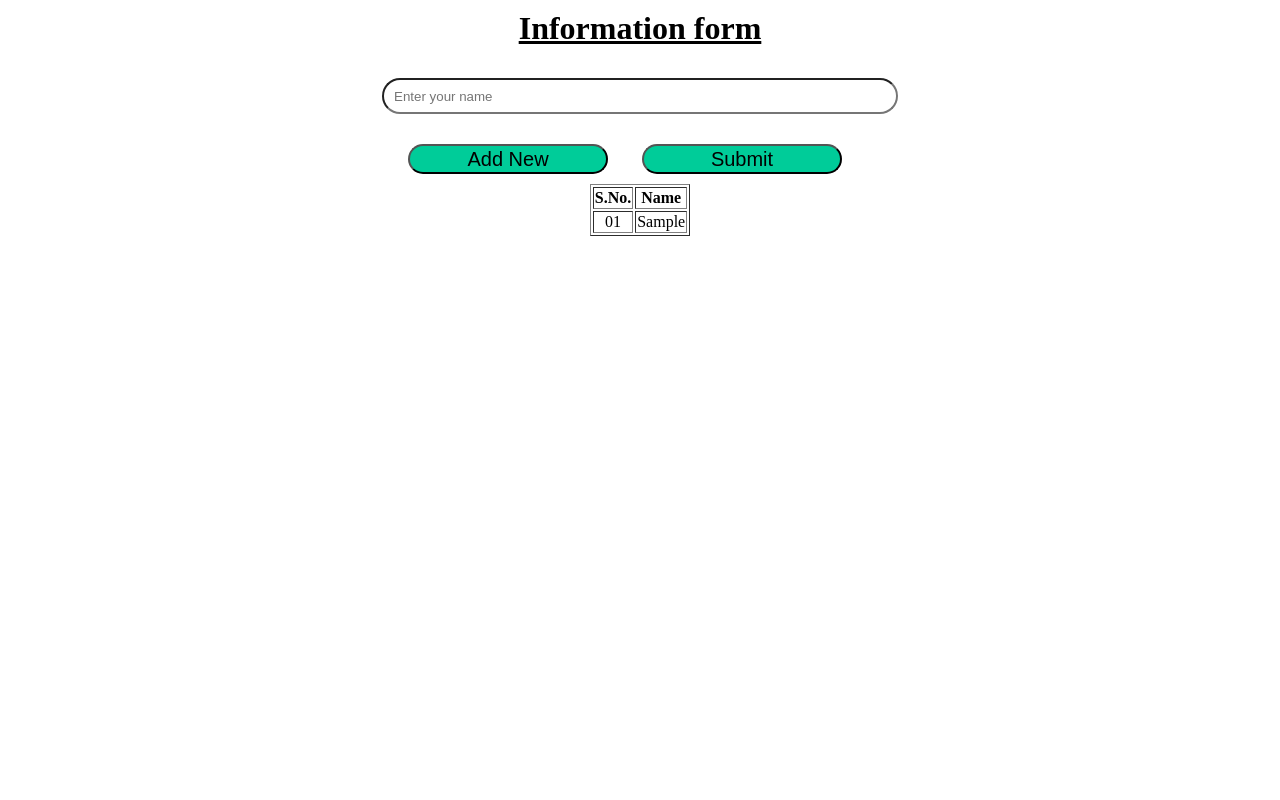
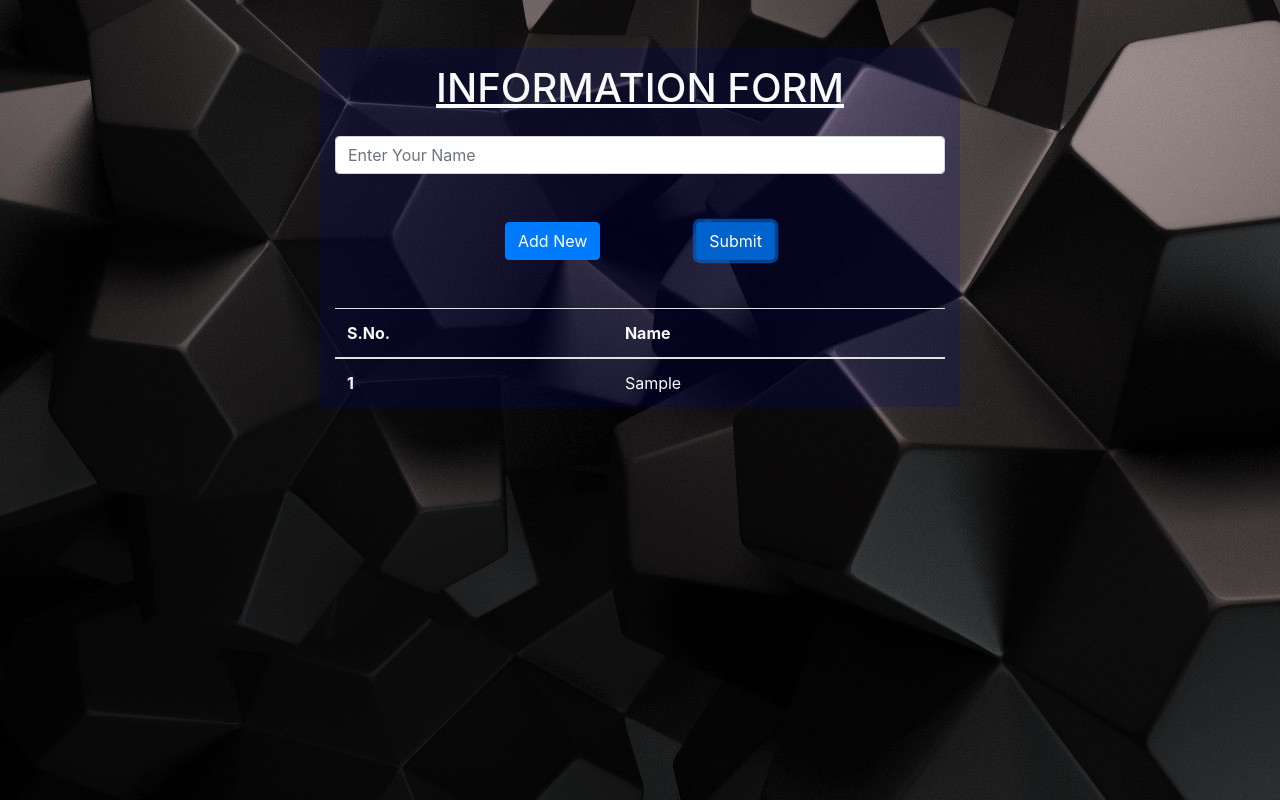
Before and after one commit to Devshree02/JQueryFirsrtAssignment, a plain HTML site: page index.html in a window 1280 px wide. Both pictures are taken after typing "Sample" into the empty fields and a click on the button "Submit". Drawn offline with nearby package versions, Linux system fonts and the light colour scheme; files whose address does not match are found by name.

Commit message:
Feedback Resolve

```diff
--- a/assests/css/custom.css
+++ b/assests/css/custom.css
@@ -1,43 +1,24 @@
-.bg-img
+body
 {
-	background-size: cover;
-	background-repeat: no-repeat;
-	text-align: center;
+	background-image: url("file:///home/devshree/Desktop/jqueryFirst/assests/images/back.jpg");
+    background-size: cover;
 }
-form
-{
+.form-back {
+	background-color: rgba(0,0,128,0.2);
+	width: 50%;
 	margin: auto;
-	width: 50%;
 }
-h1
-{
-	color: black;
+.h1-formate {
+	color: var(--light);
 	text-align: center;
 	text-decoration: underline;
-	margin-top: 10px;
 }
-input
-{
-	margin-top: 10px;
-	border-radius: 30px;
-	height:30px;
-	width: 500px;
-	padding-left: 10px;
 
+table {
+	color: var(--light);
+	visibility: hidden;
 }
-input::after
-{
-	content: "\A";
-}
-table
-{
-	margin-top: 10px;
-	margin-left: auto;
-	margin-right: auto;
-	background-color: white;
-	/*display: none;*/
-}
-button
+.buttons
 {
 	margin-top: 30px;
 	margin-right: 30px;
--- a/assests/javascript/custom.js
+++ b/assests/javascript/custom.js
@@ -1,9 +1,10 @@
 $(document).ready(function(){
+  let count=0;
 
   $("#addNewButton").click(function(){
     $("<input>").attr({
       placeholder : "Enter your name",
-      class : "nameClass"
+      class : "nameClass form-control mt-3"
     }).appendTo("#mainId");
 
   });
@@ -20,13 +21,21 @@ $(document).ready(function(){
   $("#submitButton").click(function(){
 
      // window.alert("submitButton");
+
      $(".mainClass input").each(function(index) {
       value = $(this).val();
-      markup = "<tr><td>"+index+1+"</td><td>"+value+"</td></tr>";
-      tableBody = $("table");
-      tableBody.append(markup);
+      if(value){
+        count++;
+        markup = "<tr><th>"+count+"</th><td>"+value+"</td></tr>";
+        tableBody = $("table");
+
+        tableBody.append(markup);
+        $("table").css({"visibility": "visible"});
+      }
+      else {window.alert("None value entered")}
     });
      resetForm();
+
 
    });
 
--- a/index.html
+++ b/index.html
@@ -7,29 +7,47 @@
   <link rel="stylesheet" href="assests/css/custom.css">
 
   <script src="https://ajax.googleapis.com/ajax/libs/jquery/3.5.1/jquery.min.js"></script>
+
+  <!-- bootstrap links -->
+  <link rel="stylesheet" href="https://stackpath.bootstrapcdn.com/bootstrap/4.1.3/css/bootstrap.min.css" integrity="sha384-MCw98/SFnGE8fJT3GXwEOngsV7Zt27NXFoaoApmYm81iuXoPkFOJwJ8ERdknLPMO" crossorigin="anonymous">
+
+  <script src="https://code.jquery.com/jquery-3.3.1.slim.min.js" integrity="sha384-q8i/X+965DzO0rT7abK41JStQIAqVgRVzpbzo5smXKp4YfRvH+8abtTE1Pi6jizo" crossorigin="anonymous"></script>
+  <script src="https://cdnjs.cloudflare.com/ajax/libs/popper.js/1.14.3/umd/popper.min.js" integrity="sha384-ZMP7rVo3mIykV+2+9J3UJ46jBk0WLaUAdn689aCwoqbBJiSnjAK/l8WvCWPIPm49" crossorigin="anonymous"></script>
+  <script src="https://stackpath.bootstrapcdn.com/bootstrap/4.1.3/js/bootstrap.min.js" integrity="sha384-ChfqqxuZUCnJSK3+MXmPNIyE6ZbWh2IMqE241rYiqJxyMiZ6OW/JmZQ5stwEULTy" crossorigin="anonymous"></script>
 </head>
-<title>JavaScript</title>
-<body class="bg-img">
 
- <h1>Information form</h1>
+<title>Table Data- JQuery</title>
+<body>
+  <div class="form-back mt-5">
 
- <div id="mainId" class="mainClass">
-  <input type="text" id="name" placeholder="Enter your name">
+    <h1 class="text-uppercase p-3 h1-formate">Information form</h1>
+
+    <div id="mainId" class="mainClass container align-items-center">
+      <!-- <input type="text" id="name" placeholder="Enter your name"> -->
+      <input type="text" class="form-control" id="name" placeholder="Enter Your Name">
        </div>
 
-<button id = "addNewButton">Add New</button>
-<button id = "submitButton">Submit</button>
+<div class="d-flex justify-content-center">
+      <button type="button" class="btn btn-primary m-5" data-toggle="button" aria-pressed="false" autocomplete="off" id = "addNewButton">
+        Add New
+      </button>
+      <button type="button" class="btn btn-primary m-5" data-toggle="button" aria-pressed="false" autocomplete="off" id = "submitButton">
+        Submit
+      </button>
+    </div>
 
-<!-- <p id = "pera" style="background-color:white;"></p> -->
+<div class="container">
 
-<table border="1" id="tab">
+  <table class="table table-hover">
+    <thead>
       <tr>
-   <th>S.No.</th>
-   <th>Name</th>
+        <th scope="col">S.No.</th>
+        <th scope="col">Name</th>
       </tr>
-
+    </thead>
   </table>
-
+</div>
+</div>
 <script src="assests/javascript/custom.js"></script>
 
 </body>
```
Also changed, not shown: assests/images/back.jpg (added). Lines whose indentation alone changed are shown as unchanged.
